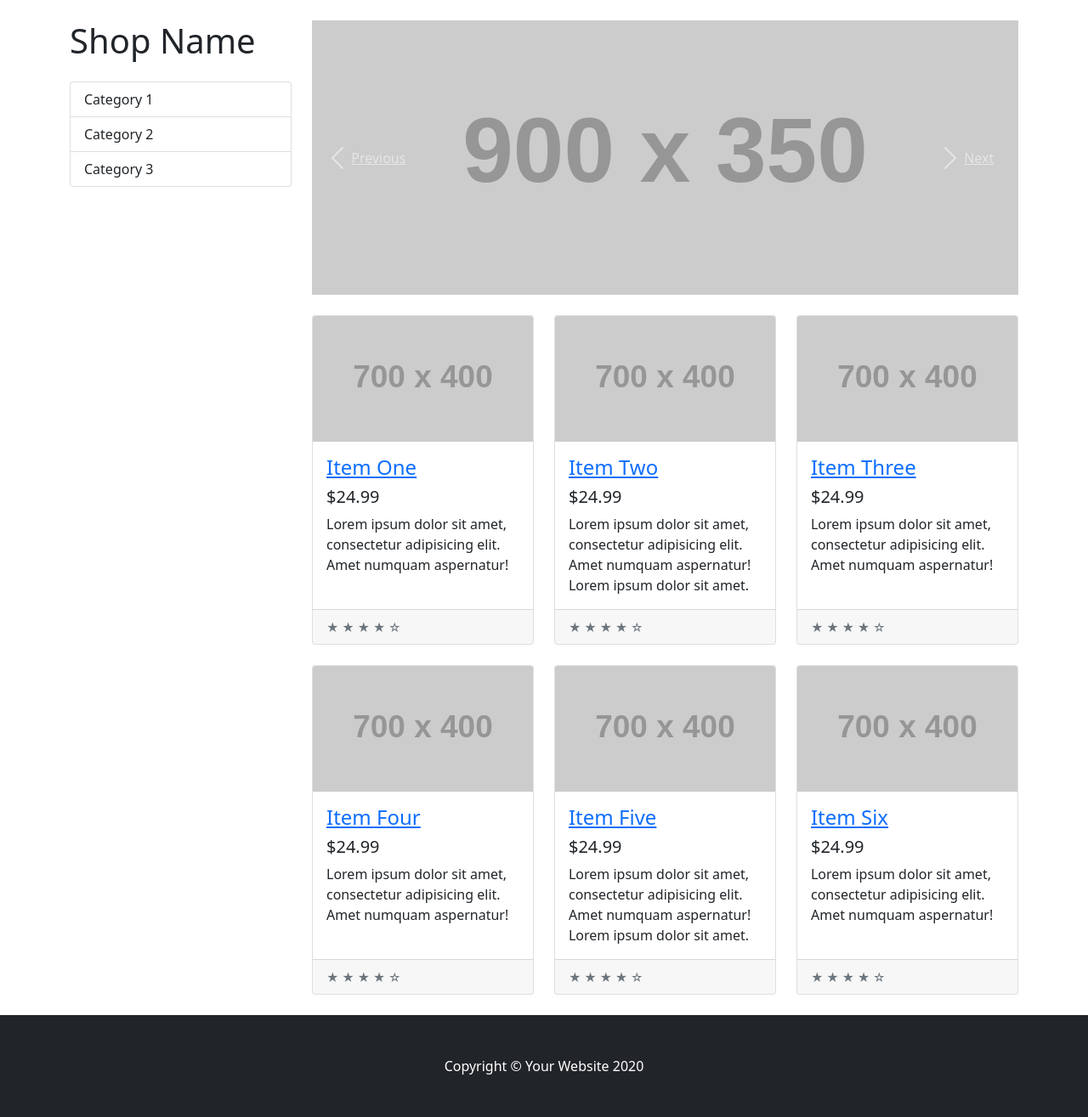
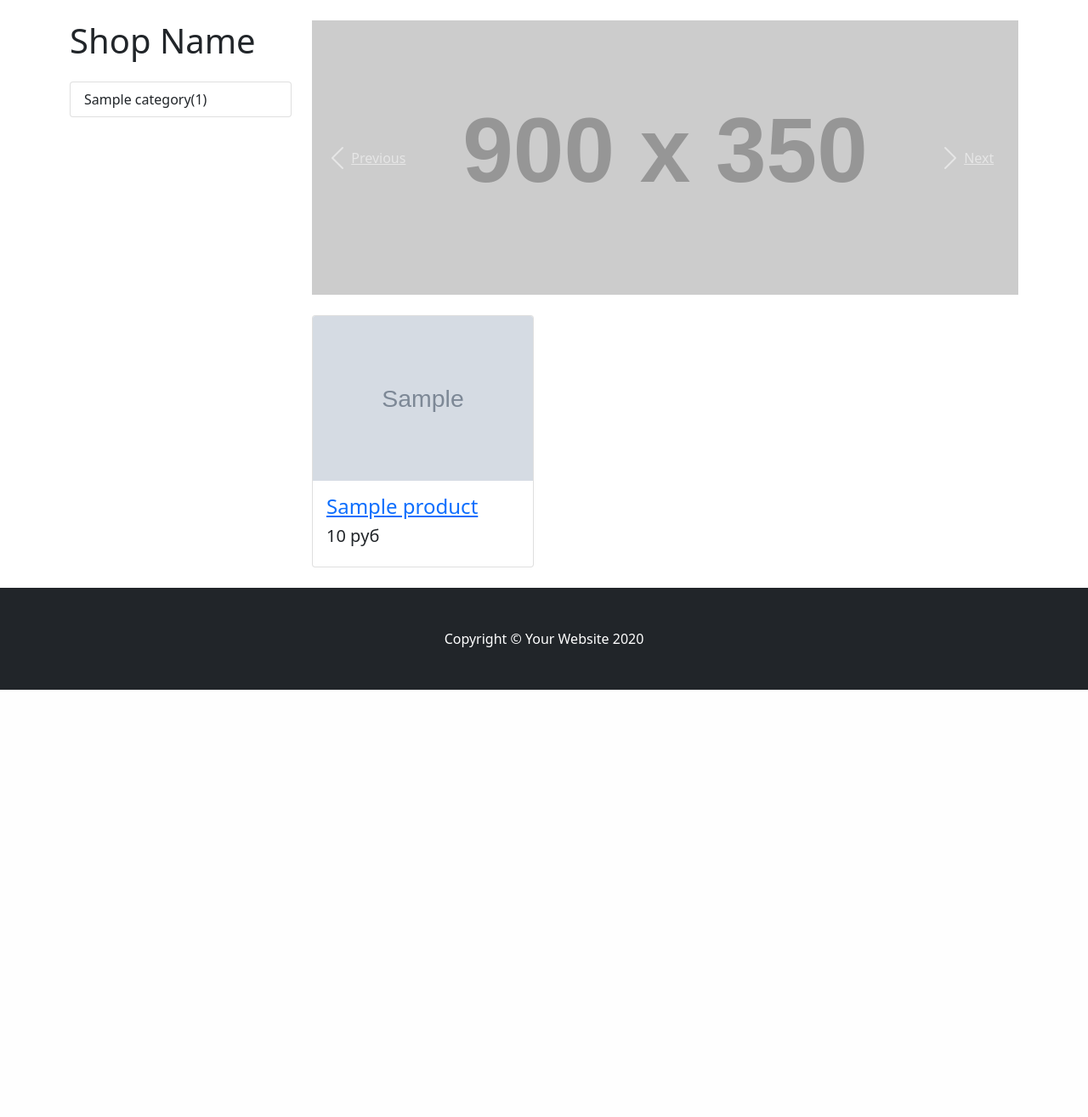
Before and after one commit to Zblol/market-project, a Django app: template main/templates/base.html in a window 1280 px wide. Shown: the part 56-1371 px from the top of the page at 85% size. After the commit the page ends 868 px from the top, so only its background shows below. Run offline with Django 3.2, Linux system fonts and the light colour scheme; the template is opened without the code that fills it: most values are stand-ins (such as "Sample title", 1, 10 or a date in 2020); grey boxes marked "Sample" are stand-in pictures; grey boxes labelled with a size stand in for pictures from a placeholder-image service; parts of the project's set-up code (start-up, migrations or seed data) failed here and were passed over; some libraries are stand-ins or nearby versions.

Commit message:
added category_detail.html added mixins.py added CategoryManager update views

```diff
--- a/main/templates/base.html
+++ b/main/templates/base.html
@@ -63,9 +63,9 @@
 
             <h1 class="my-4">Shop Name</h1>
             <div class="list-group">
-                <a href="#" class="list-group-item">Category 1</a>
-                <a href="#" class="list-group-item">Category 2</a>
-                <a href="#" class="list-group-item">Category 3</a>
+                {% for category in categories %}
+                    <a href="{{ category.url }}" class="list-group-item">{{ category.name }}({{ category.count }})</a>
+                {% endfor %}
             </div>
 
         </div>
@@ -101,109 +101,20 @@
                 </div>
 
                 <div class="row">
-
+                    {% for product in products %}
                         <div class="col-lg-4 col-md-6 mb-4">
                         <div class="card h-100">
-                        <a href="#"><img class="card-img-top" src="http://placehold.it/700x400" alt=""></a>
+                            <a href="{{ product.get_absolute_url }}"><img class="card-img-top" src="{{ product.image.url }}" alt=""></a>
                             <div class="card-body">
                                 <h4 class="card-title">
-                                <a href="#">Item One</a>
+                                    <a href="{{ product.get_absolute_url }}">{{ product.title }}</a>
                                 </h4>
-                            <h5>$24.99</h5>
-                            <p class="card-text">Lorem ipsum dolor sit amet, consectetur adipisicing elit. Amet numquam
-                                aspernatur!</p>
-                        </div>
-                        <div class="card-footer">
-                            <small class="text-muted">&#9733; &#9733; &#9733; &#9733; &#9734;</small>
+                                <h5>{{ product.price }} руб</h5>
+                                <p class="card-text"></p>
                             </div>
                         </div>
                     </div>
-
-                <div class="col-lg-4 col-md-6 mb-4">
-                    <div class="card h-100">
-                        <a href="#"><img class="card-img-top" src="http://placehold.it/700x400" alt=""></a>
-                        <div class="card-body">
-                            <h4 class="card-title">
-                                <a href="#">Item Two</a>
-                            </h4>
-                            <h5>$24.99</h5>
-                            <p class="card-text">Lorem ipsum dolor sit amet, consectetur adipisicing elit. Amet numquam
-                                aspernatur! Lorem ipsum dolor sit amet.</p>
-                        </div>
-                        <div class="card-footer">
-                            <small class="text-muted">&#9733; &#9733; &#9733; &#9733; &#9734;</small>
-                        </div>
-                    </div>
-                </div>
-
-                <div class="col-lg-4 col-md-6 mb-4">
-                    <div class="card h-100">
-                        <a href="#"><img class="card-img-top" src="http://placehold.it/700x400" alt=""></a>
-                        <div class="card-body">
-                            <h4 class="card-title">
-                                <a href="#">Item Three</a>
-                            </h4>
-                            <h5>$24.99</h5>
-                            <p class="card-text">Lorem ipsum dolor sit amet, consectetur adipisicing elit. Amet numquam
-                                aspernatur!</p>
-                        </div>
-                        <div class="card-footer">
-                            <small class="text-muted">&#9733; &#9733; &#9733; &#9733; &#9734;</small>
-                        </div>
-                    </div>
-                </div>
-
-                <div class="col-lg-4 col-md-6 mb-4">
-                    <div class="card h-100">
-                        <a href="#"><img class="card-img-top" src="http://placehold.it/700x400" alt=""></a>
-                        <div class="card-body">
-                            <h4 class="card-title">
-                                <a href="#">Item Four</a>
-                            </h4>
-                            <h5>$24.99</h5>
-                            <p class="card-text">Lorem ipsum dolor sit amet, consectetur adipisicing elit. Amet numquam
-                                aspernatur!</p>
-                        </div>
-                        <div class="card-footer">
-                            <small class="text-muted">&#9733; &#9733; &#9733; &#9733; &#9734;</small>
-                        </div>
-                    </div>
-                </div>
-
-                <div class="col-lg-4 col-md-6 mb-4">
-                    <div class="card h-100">
-                        <a href="#"><img class="card-img-top" src="http://placehold.it/700x400" alt=""></a>
-                        <div class="card-body">
-                            <h4 class="card-title">
-                                <a href="#">Item Five</a>
-                            </h4>
-                            <h5>$24.99</h5>
-                            <p class="card-text">Lorem ipsum dolor sit amet, consectetur adipisicing elit. Amet numquam
-                                aspernatur! Lorem ipsum dolor sit amet.</p>
-                        </div>
-                        <div class="card-footer">
-                            <small class="text-muted">&#9733; &#9733; &#9733; &#9733; &#9734;</small>
-                        </div>
-                    </div>
-                </div>
-
-                <div class="col-lg-4 col-md-6 mb-4">
-                    <div class="card h-100">
-                        <a href="#"><img class="card-img-top" src="http://placehold.it/700x400" alt=""></a>
-                        <div class="card-body">
-                            <h4 class="card-title">
-                                <a href="#">Item Six</a>
-                            </h4>
-                            <h5>$24.99</h5>
-                            <p class="card-text">Lorem ipsum dolor sit amet, consectetur adipisicing elit. Amet numquam
-                                aspernatur!</p>
-                        </div>
-                        <div class="card-footer">
-                            <small class="text-muted">&#9733; &#9733; &#9733; &#9733; &#9734;</small>
-                        </div>
-                    </div>
-                </div>
-
+ {% endfor %}
                 </div>
                 <!-- /.row -->
             {% endblock content %}
@@ -226,8 +137,12 @@
 
 <!-- Bootstrap core JavaScript -->
 <!-- JavaScript Bundle with Popper -->
-<script src="https://code.jquery.com/jquery-3.2.1.slim.min.js" integrity="sha384-KJ3o2DKtIkvYIK3UENzmM7KCkRr/rE9/Qpg6aAZGJwFDMVNA/GpGFF93hXpG5KkN" crossorigin="anonymous"></script>
-<script src="https://maxcdn.bootstrapcdn.com/bootstrap/4.0.0/js/bootstrap.min.js" integrity="sha384-JZR6Spejh4U02d8jOt6vLEHfe/JQGiRRSQQxSfFWpi1MquVdAyjUar5+76PVCmYl" crossorigin="anonymous"></script>
+<script src="https://code.jquery.com/jquery-3.2.1.slim.min.js"
+        integrity="sha384-KJ3o2DKtIkvYIK3UENzmM7KCkRr/rE9/Qpg6aAZGJwFDMVNA/GpGFF93hXpG5KkN"
+        crossorigin="anonymous"></script>
+<script src="https://maxcdn.bootstrapcdn.com/bootstrap/4.0.0/js/bootstrap.min.js"
+        integrity="sha384-JZR6Spejh4U02d8jOt6vLEHfe/JQGiRRSQQxSfFWpi1MquVdAyjUar5+76PVCmYl"
+        crossorigin="anonymous"></script>
 
 </body>
 
```
Also changed, not shown: main/mixins.py (added, +9 -0 lines), main/models.py (+28 -7 lines), main/templates/category_detail.html (added, +7 -0 lines), main/urls.py (+4 -3 lines), main/views.py (+26 -8 lines). Lines whose indentation alone changed are shown as unchanged.
